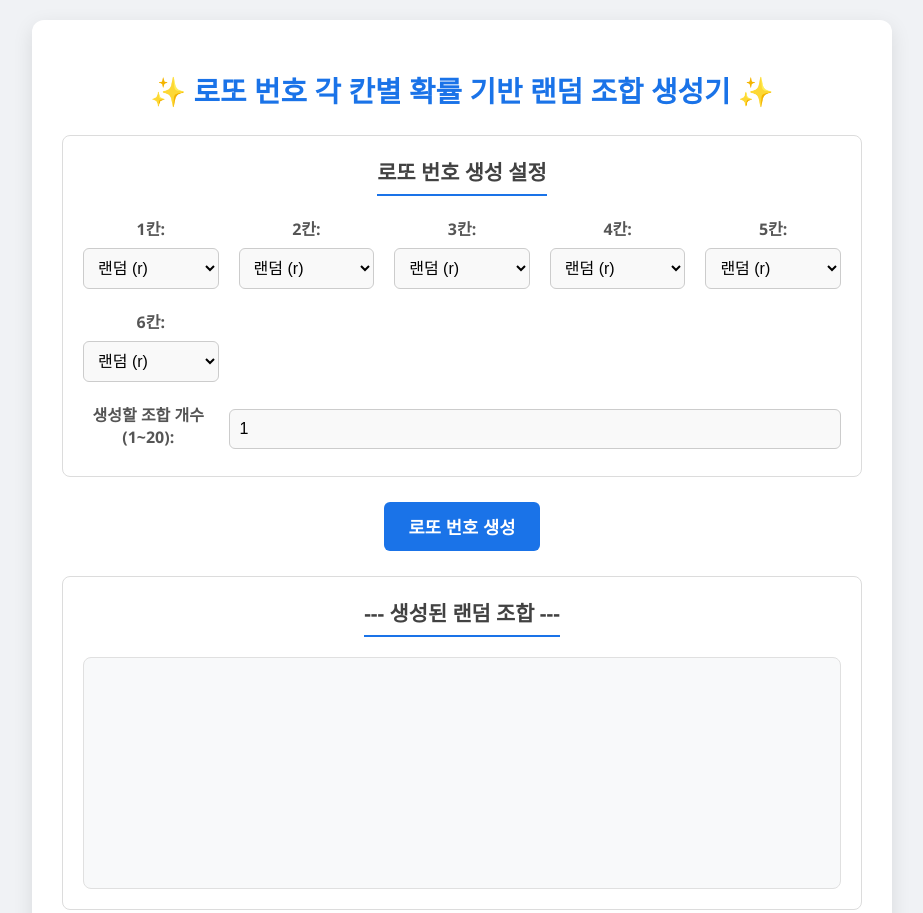
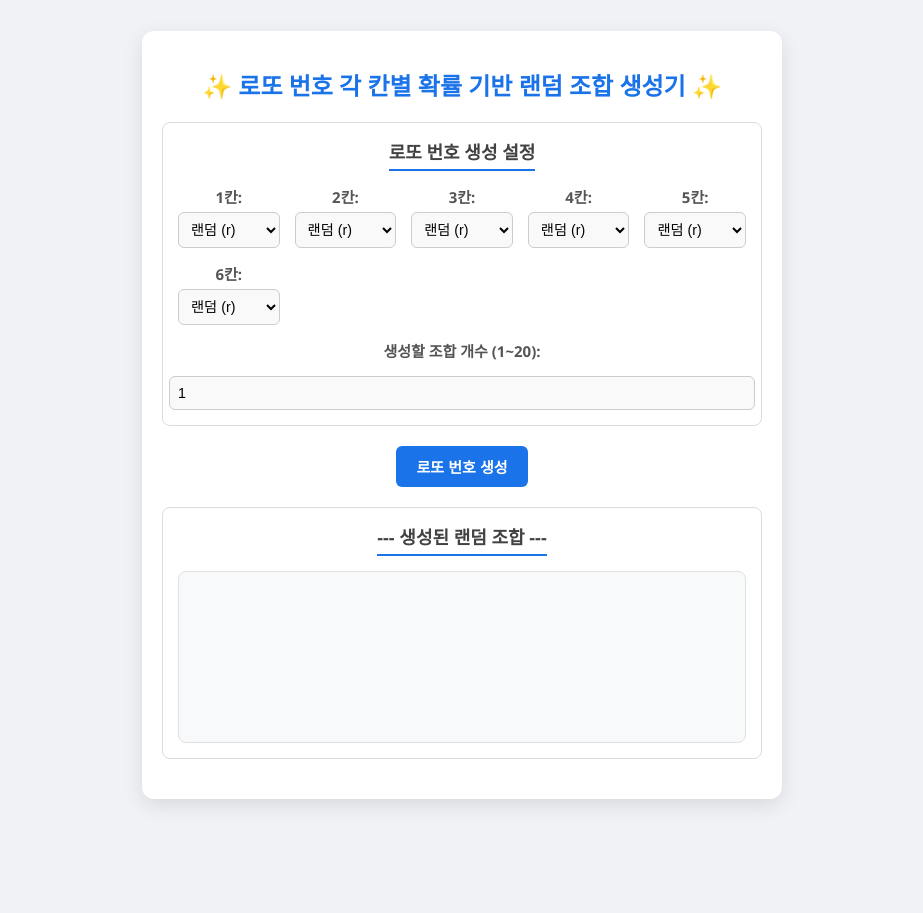
Before and after one commit to resong84/lotto, a plain HTML site: page index.html in a window 1280 px wide. Shown: the top 913 px of the page, without its empty margins (178-1101 px from the left). After the commit the page ends 830 px from the top, so only its background shows below. Drawn offline with Linux system fonts and the light colour scheme.

Commit message:
17st commit

```diff
--- a/style.css
+++ b/style.css
@@ -7,47 +7,48 @@ body {
     align-items: center;
     min-height: 100vh;
     margin: 0;
-    padding: 20px;
+    padding: 15px; /* 모바일에서 패딩 조정 */
+    font-size: 15px; /* 기본 폰트 크기 조정 */
 }
 
 .container {
     background-color: #ffffff;
-    padding: 30px;
+    padding: 20px; /* 모바일에서 패딩 조정 */
     border-radius: 12px;
     box-shadow: 0 6px 20px rgba(0, 0, 0, 0.1);
     width: 100%;
-    max-width: 800px;
+    max-width: 600px; /* 모바일에서 최대 너비 조정 */
     text-align: center;
 }
 
 h1 {
     color: #1a73e8;
-    margin-bottom: 25px;
-    font-size: 1.8em;
+    margin-bottom: 20px; /* 마진 조정 */
+    font-size: 1.6em; /* 폰트 크기 조정 */
 }
 
 .input-frame, .output-frame {
     border: 1px solid #dcdcdc;
     border-radius: 8px;
-    padding: 20px;
-    margin-bottom: 25px;
+    padding: 15px; /* 패딩 조정 */
+    margin-bottom: 20px; /* 마진 조정 */
 }
 
 h2 {
     color: #424242;
     margin-top: 0;
-    margin-bottom: 20px;
-    font-size: 1.3em;
+    margin-bottom: 15px; /* 마진 조정 */
+    font-size: 1.2em; /* 폰트 크기 조정 */
     border-bottom: 2px solid #1a73e8;
-    padding-bottom: 8px;
+    padding-bottom: 5px; /* 패딩 조정 */
     display: inline-block;
 }
 
 .controls-grid {
     display: grid;
-    grid-template-columns: repeat(auto-fit, minmax(120px, 1fr));
-    gap: 20px;
-    margin-bottom: 20px;
+    grid-template-columns: repeat(auto-fit, minmax(100px, 1fr)); /* 최소 너비 조정 */
+    gap: 15px; /* 간격 조정 */
+    margin-bottom: 15px; /* 마진 조정 */
 }
 
 .control-group {
@@ -58,16 +59,16 @@ h2 {
 
 label {
     font-weight: 600;
-    margin-bottom: 8px;
+    margin-bottom: 5px; /* 마진 조정 */
     color: #555;
 }
 
 select, input[type="number"] {
     width: 100%;
-    padding: 10px;
+    padding: 8px; /* 패딩 조정 */
     border: 1px solid #ccc;
     border-radius: 6px;
-    font-size: 1em;
+    font-size: 0.95em; /* 폰트 크기 조정 */
     background-color: #f9f9f9;
     transition: border-color 0.3s, box-shadow 0.3s;
 }
@@ -80,9 +81,10 @@ select:focus, input[type="number"]:focus {
 
 .generation-controls {
     display: flex;
+    flex-direction: column; /* 모바일에서 세로로 정렬 */
     justify-content: center;
     align-items: center;
-    gap: 15px;
+    gap: 10px; /* 간격 조정 */
     margin-top: 10px;
 }
 
@@ -90,13 +92,13 @@ select:focus, input[type="number"]:focus {
     background-color: #1a73e8;
     color: white;
     border: none;
-    padding: 12px 25px;
-    font-size: 1.1em;
+    padding: 10px 20px; /* 패딩 조정 */
+    font-size: 1em; /* 폰트 크기 조정 */
     font-weight: 600;
     border-radius: 6px;
     cursor: pointer;
     transition: background-color 0.3s, transform 0.2s;
-    margin-bottom: 25px;
+    margin-bottom: 20px; /* 마진 조정 */
 }
 
 #generate-button:hover {
@@ -108,16 +110,18 @@ select:focus, input[type="number"]:focus {
     background-color: #f8f9fa;
     border: 1px solid #e0e0e0;
     border-radius: 8px;
-    padding: 15px;
-    min-height: 200px;
+    padding: 10px; /* 패딩 조정 */
+    min-height: 150px; /* 최소 높이 조정 */
     text-align: left;
     font-family: 'Courier New', Courier, monospace;
-    white-space: pre-wrap;
-    line-height: 1.6;
+    white-space: pre-wrap; /* 줄바꿈 유지 */
+    word-break: break-word; /* 긴 단어 줄바꿈 */
+    line-height: 1.5;
+    overflow-x: auto; /* 가로 스크롤바 필요 시 */
 }
 
 .combination-result {
-    padding: 8px 0;
+    padding: 6px 0; /* 패딩 조정 */
     border-bottom: 1px solid #eee;
 }
 
@@ -128,11 +132,43 @@ select:focus, input[type="number"]:focus {
 .combination-numbers {
     font-weight: bold;
     color: #d93025;
-    font-size: 1.2em;
+    font-size: 1.1em; /* 폰트 크기 조정 */
 }
 
 .random-value {
     color: #1e8e3e;
     font-style: italic;
-    font-size: 0.9em;
+    font-size: 0.85em; /* 폰트 크기 조정 */
 }
+
+/* 작은 화면을 위한 미디어 쿼리 */
+@media (max-width: 480px) {
+    .container {
+        padding: 15px;
+    }
+
+    h1 {
+        font-size: 1.4em;
+    }
+
+    h2 {
+        font-size: 1.1em;
+    }
+
+    .controls-grid {
+        grid-template-columns: 1fr; /* 한 줄에 하나씩 표시 */
+    }
+
+    select, input[type="number"] {
+        font-size: 1em;
+    }
+
+    #generate-button {
+        font-size: 0.95em;
+        padding: 10px 15px;
+    }
+
+    #output-text {
+        font-size: 0.9em;
+    }
+}
```
